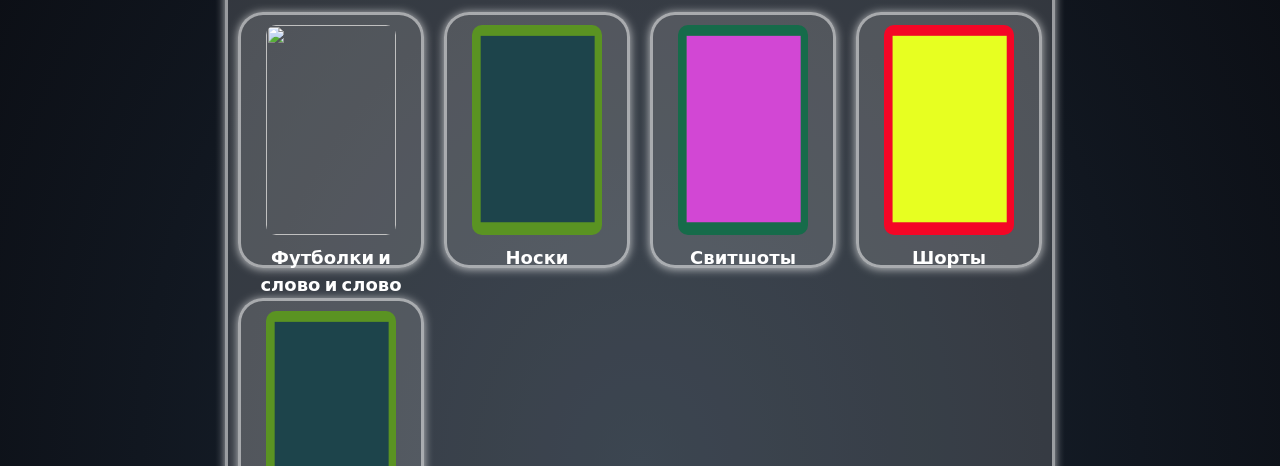
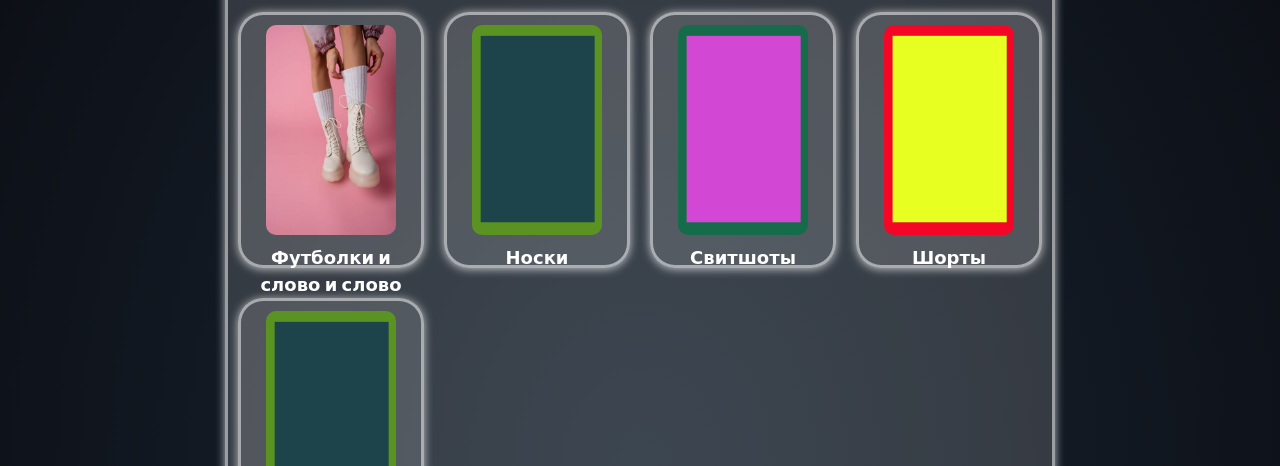
Before and after one commit to DavidZernov/beta-test, a plain HTML site: page category/sellers/saller0.html in a window 1280 px wide. Shown: the part 334-800 px from the top of the page. Drawn offline with Linux system fonts and the light colour scheme.

Commit message:
Add files via upload

```diff
--- a/category/sellers/saller0.html
+++ b/category/sellers/saller0.html
@@ -40,7 +40,7 @@
 			<div class="saller">
 				<div class="sallerName">Global Shop</div>
 					<a href="../product/product0.html"><div class="product">
-						<img src="../../../../IP6JsNc9fcU.jpg" alt="">
+						<img src="../../images/IP6JsNc9fcU.jpg" alt="">
 						<p class="t">Футболки и слово и слово</p>
 					</div></a>
 					<div class="product">
```
Also changed, not shown: category/product/product0.html (+3 -1 lines), images/IP6JsNc9fcU.jpg (added).
